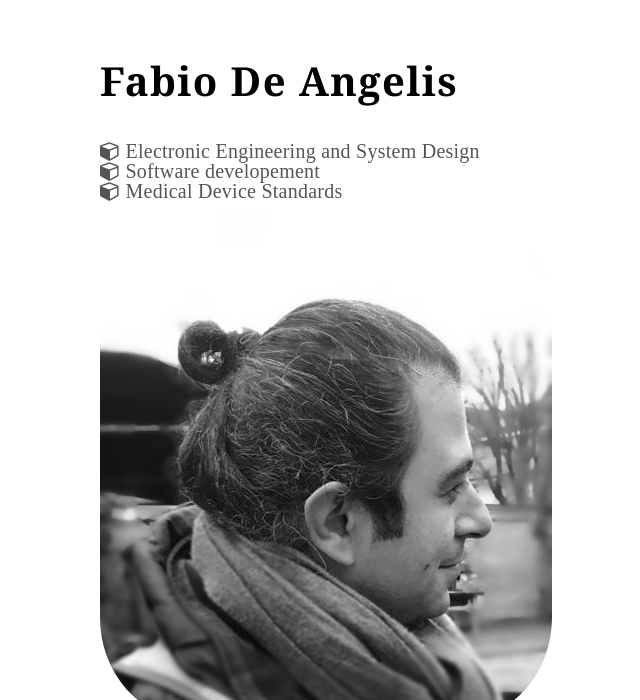
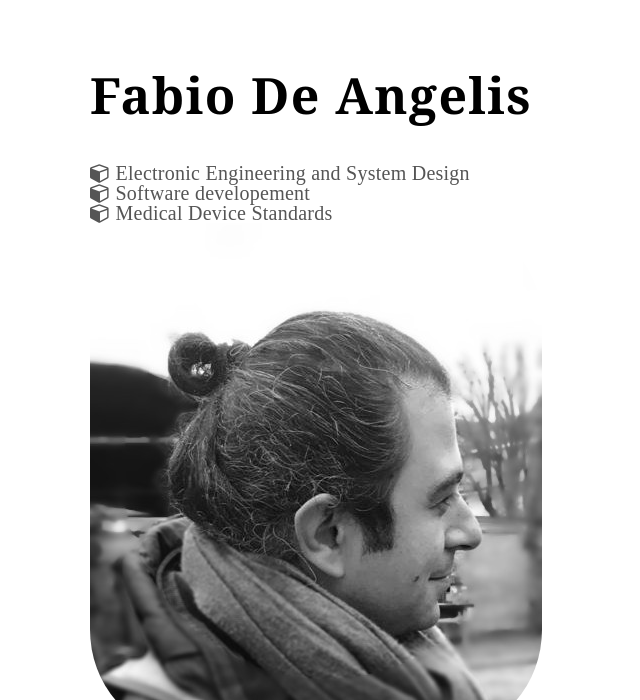
Before and after one commit to fabiodeangelis/fabiodeangelis, a plain HTML site: page index.html in a window 1280 px wide. Shown: the top 700 px of the page, without its empty margins (150-790 px from the left). Drawn offline with Linux system fonts and the light colour scheme; a web font is replaced by a local one.

Commit message:
Update style.css

```diff
--- a/stylesheet/style.css
+++ b/stylesheet/style.css
@@ -150,7 +150,7 @@ ABBR {
 
 .title-font {
     font-family: 'Lobster', Georgia, serif;
-    font-size: 40px;
+    font-size: 50px;
     font-weight: bold;
     color: #000000;
     letter-spacing: 1.4px;
@@ -164,17 +164,18 @@ ABBR {
     color: #555555;
     line-height: 1.5;
     letter-spacing: .25px;
-    text-align: left;
+    /*text-align: left;*/
+  text-align: justify;
+  text-justify: inter-word;
 }
 
 .float-container {
 
     position: relative;
-    float: center;
+    float: left;
     height: auto;
     width: auto;
-    margin: 10px;
-    /*background-color: pink;*/
+    margin: auto;
 }
 
 
```
